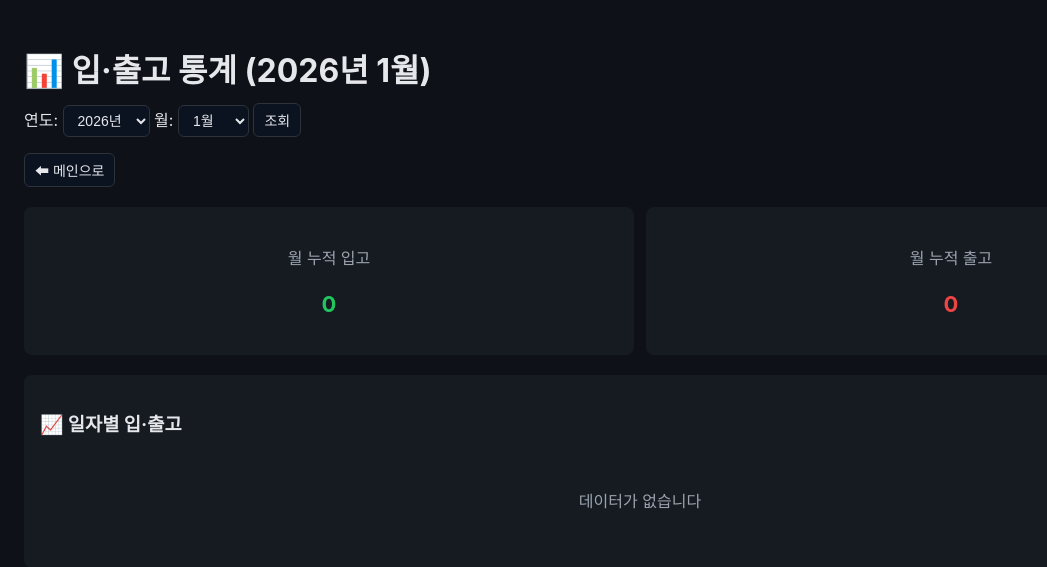
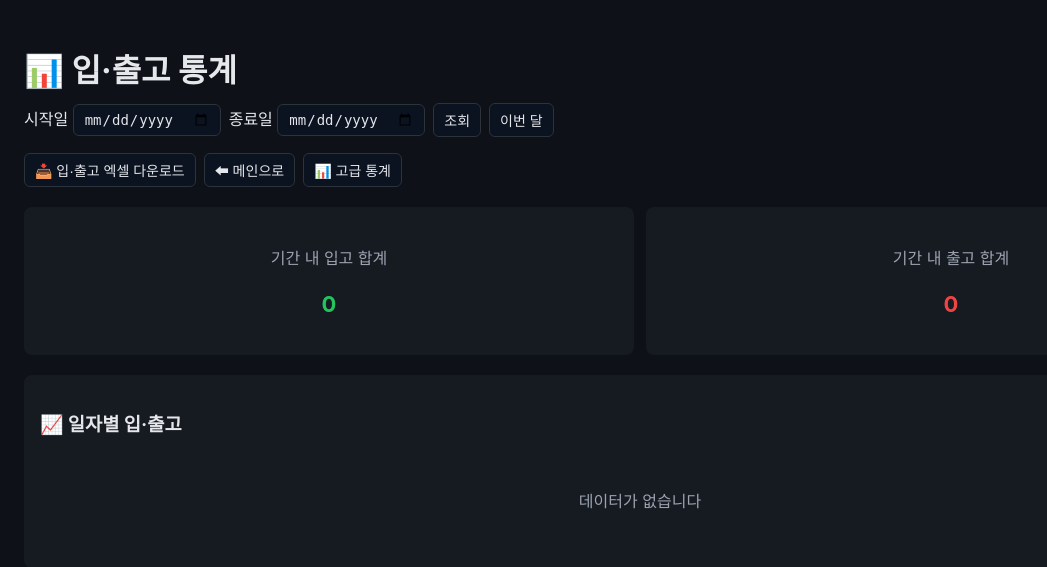
Before and after one commit to dlahtp44-prog/pars-001, a FastAPI app: page /page/outbound-summary in a window 1280 px wide. Shown: the top 567 px of the page, without its empty margins (0-1047 px from the left). Run offline with FastAPI, Linux system fonts and the light colour scheme; data comes from the database, SQL or seed files in the repository.

Commit message:
Update outbound_summary.html

```diff
--- a/app/templates/outbound_summary.html
+++ b/app/templates/outbound_summary.html
@@ -20,8 +20,12 @@
         }
         .filter {
             margin-bottom: 16px;
+            display: flex;
+            gap: 8px;
+            flex-wrap: wrap;
+            align-items: center;
         }
-        select, button {
+        input[type="date"], button {
             padding: 6px 10px;
             font-size: 14px;
             background: #0b1220;
@@ -37,6 +41,9 @@
         }
         .actions {
             margin-bottom: 20px;
+            display: flex;
+            gap: 8px;
+            flex-wrap: wrap;
         }
         .summary {
             display: flex;
@@ -95,50 +102,55 @@
 </head>
 <body>
 
-<h1>📊 입·출고 통계 ({{ year }}년 {{ month }}월)</h1>
+<h1>📊 입·출고 통계</h1>
 
-<!-- 조회 필터 -->
+<!-- 조회 필터 : 기간 기준 -->
 <form class="filter" method="get">
     <label>
-        연도:
-        <select name="year">
-            {% for y in range(year-5, year+1) %}
-                <option value="{{ y }}" {% if y == year %}selected{% endif %}>
-                    {{ y }}년
-                </option>
-            {% endfor %}
-        </select>
+        시작일
+        <input type="date" name="start" value="{{ start }}">
     </label>
 
     <label>
-        월:
-        <select name="month">
-            {% for m in range(1, 13) %}
-                <option value="{{ m }}" {% if m == month %}selected{% endif %}>
-                    {{ m }}월
-                </option>
-            {% endfor %}
-        </select>
+        종료일
+        <input type="date" name="end" value="{{ end }}">
     </label>
 
     <button type="submit">조회</button>
+
+    <!-- 월 단위 빠른 조회 -->
+    <button type="button" onclick="setThisMonth()">이번 달</button>
 </form>
 
 <!-- 액션 -->
 <div class="actions">
-    <button type="button" onclick="location.href='/'">
+    <button
+        type="button"
+        onclick="location.href='/api/excel/io-stats?start={{ start }}&end={{ end }}'">
+        📥 입·출고 엑셀 다운로드
+    </button>
+
+    <button
+        type="button"
+        onclick="location.href='/'">
         ⬅ 메인으로
+    </button>
+
+    <button
+        type="button"
+        onclick="alert('브랜드/품목/규격별 통계는 다음 단계에서 연결됩니다')">
+        📊 고급 통계
     </button>
 </div>
 
 <!-- 월 누적 요약 -->
 <div class="summary">
     <div class="summary-box">
-        <h4>월 누적 입고</h4>
+        <h4>기간 내 입고 합계</h4>
         <p class="in">{{ monthly_in_total }}</p>
     </div>
     <div class="summary-box">
-        <h4>월 누적 출고</h4>
+        <h4>기간 내 출고 합계</h4>
         <p class="out">{{ monthly_out_total }}</p>
     </div>
 </div>
@@ -199,11 +211,10 @@
     </tbody>
 </table>
 
-<!-- 📊 Chart.js -->
+<!-- Chart.js -->
 <script>
     if (dailyLabels.length > 0) {
-        const ctx1 = document.getElementById("dailyChart").getContext("2d");
-        new Chart(ctx1, {
+        new Chart(document.getElementById("dailyChart"), {
             type: "line",
             data: {
                 labels: dailyLabels,
@@ -224,18 +235,12 @@
                     }
                 ]
             },
-            options: {
-                responsive: true,
-                scales: {
-                    y: { beginAtZero: true }
-                }
-            }
+            options: { responsive: true, scales: { y: { beginAtZero: true } } }
         });
     }
 
     if (brandLabels.length > 0) {
-        const ctx2 = document.getElementById("brandChart").getContext("2d");
-        new Chart(ctx2, {
+        new Chart(document.getElementById("brandChart"), {
             type: "bar",
             data: {
                 labels: brandLabels,
@@ -245,13 +250,19 @@
                     backgroundColor: "#3b82f6"
                 }]
             },
-            options: {
-                responsive: true,
-                scales: {
-                    y: { beginAtZero: true }
-                }
-            }
+            options: { responsive: true, scales: { y: { beginAtZero: true } } }
         });
+    }
+
+    function setThisMonth() {
+        const today = new Date();
+        const y = today.getFullYear();
+        const m = String(today.getMonth() + 1).padStart(2, "0");
+        const first = `${y}-${m}-01`;
+        const last = new Date(y, today.getMonth() + 1, 0).toISOString().slice(0,10);
+
+        document.querySelector("input[name=start]").value = first;
+        document.querySelector("input[name=end]").value = last;
     }
 </script>
 
```
